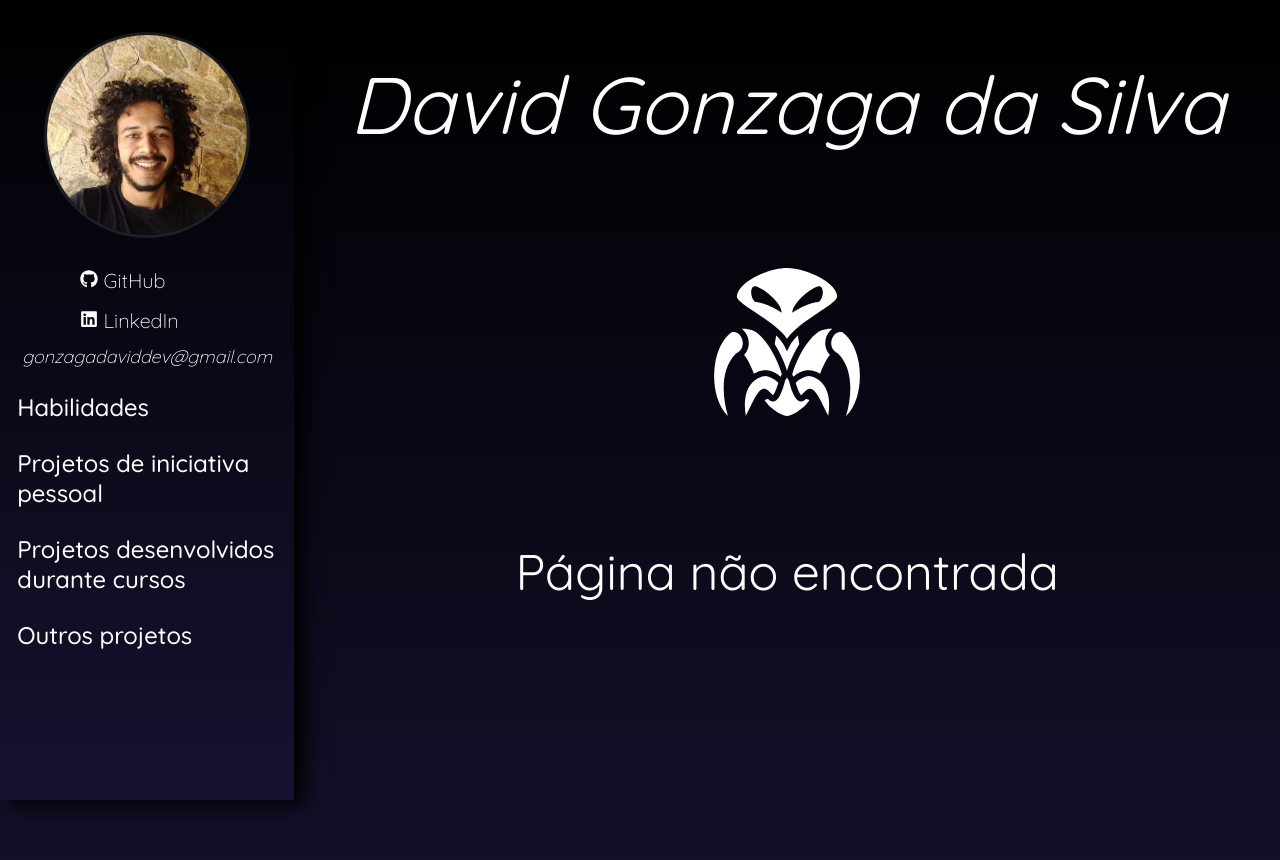
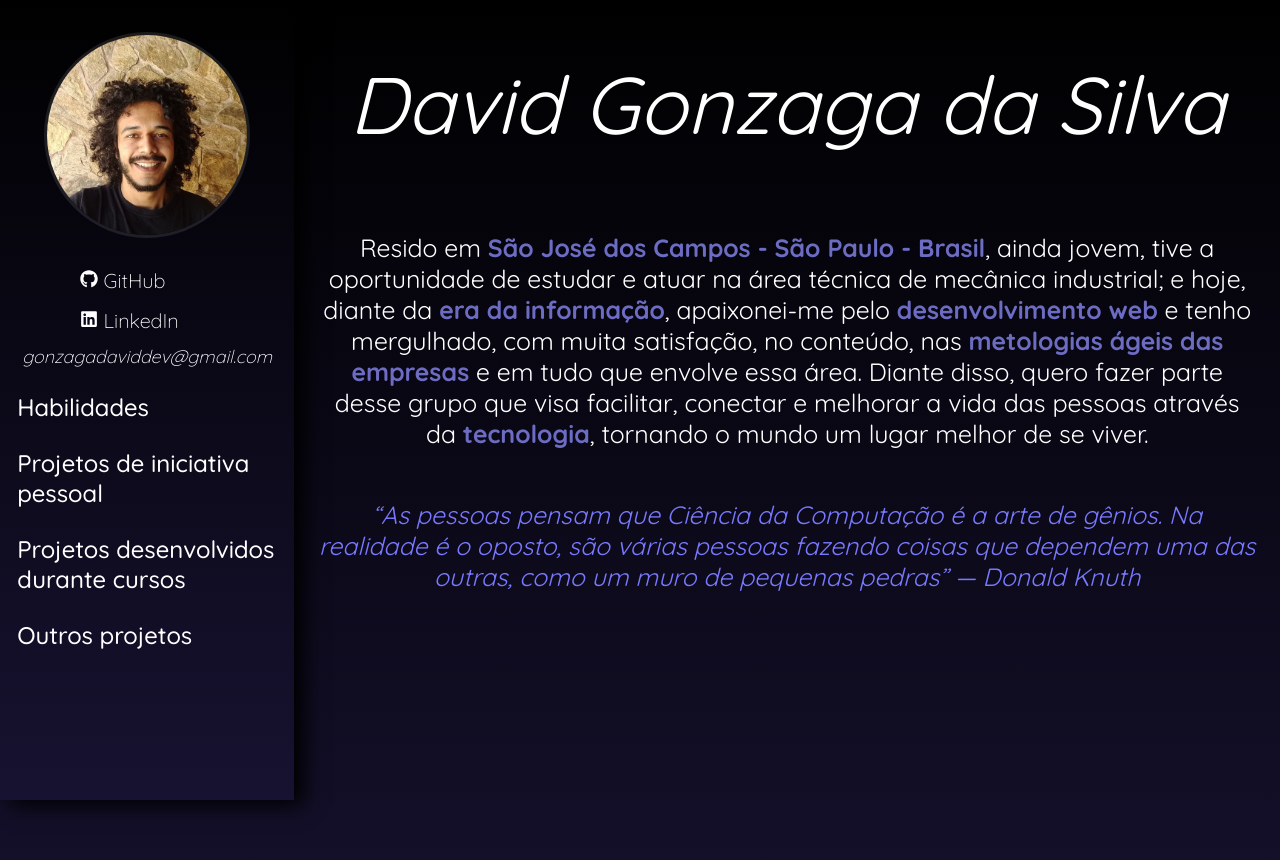
Before and after one commit to Gonzagadavid/portfolio, a React (Create React App) app: page / in a window 1280 px wide. Shown: the top 860 px of the page. Built offline with nearby package versions, Linux system fonts and the light colour scheme.

Commit message:
finalizado projeto

```diff
--- a/src/components/layout/Content.jsx
+++ b/src/components/layout/Content.jsx
@@ -14,7 +14,7 @@ const Content = props => {
     <main className='Content'>
       <Header text='David Gonzaga da Silva' />
       <Switch>
-        <Route path='/portfolio'>
+        <Route exact path='/'>
           <Home />
         </Route>
         <Route path='/habilidades'>
@@ -29,6 +29,9 @@ const Content = props => {
         <Route path='/outros_projetos'>
           <OutrosProjetos />
         </Route>
+        <Route path='/portfolio'>
+          <Home />
+        </Route>
         <Route path='*'>
           <NotFound />
         </Route>
```
